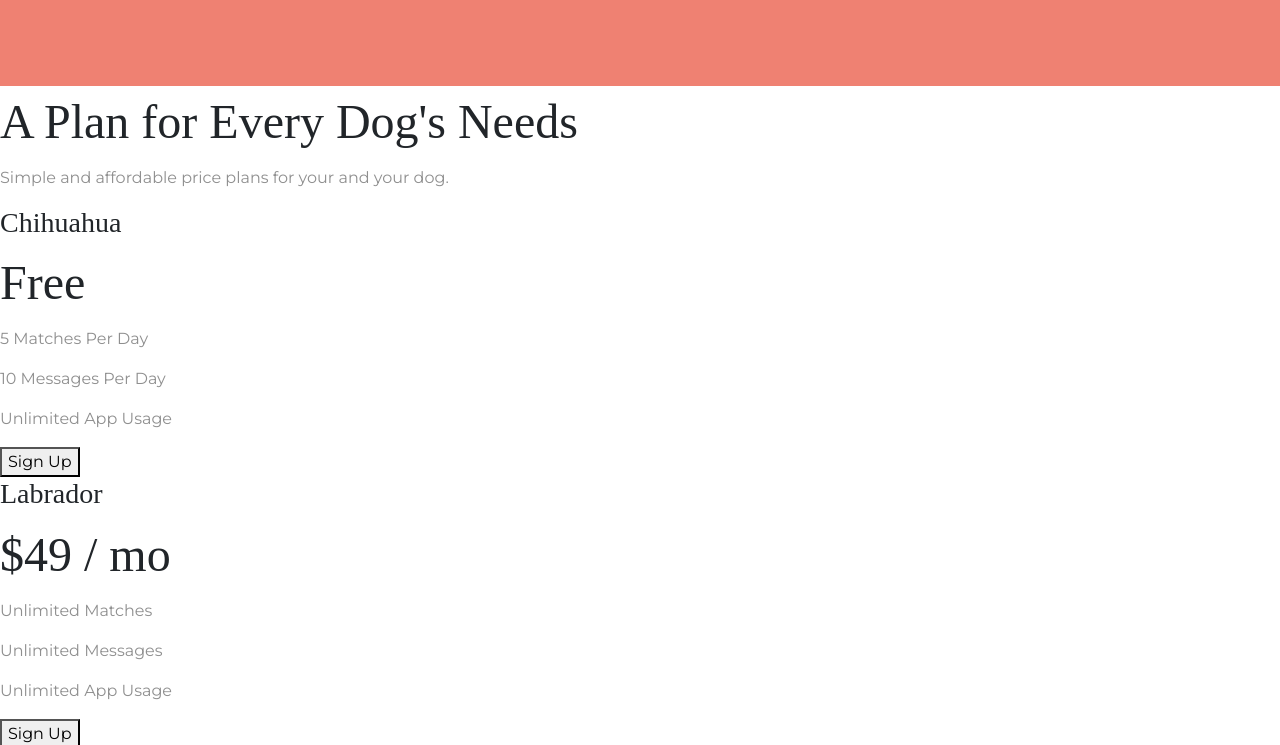
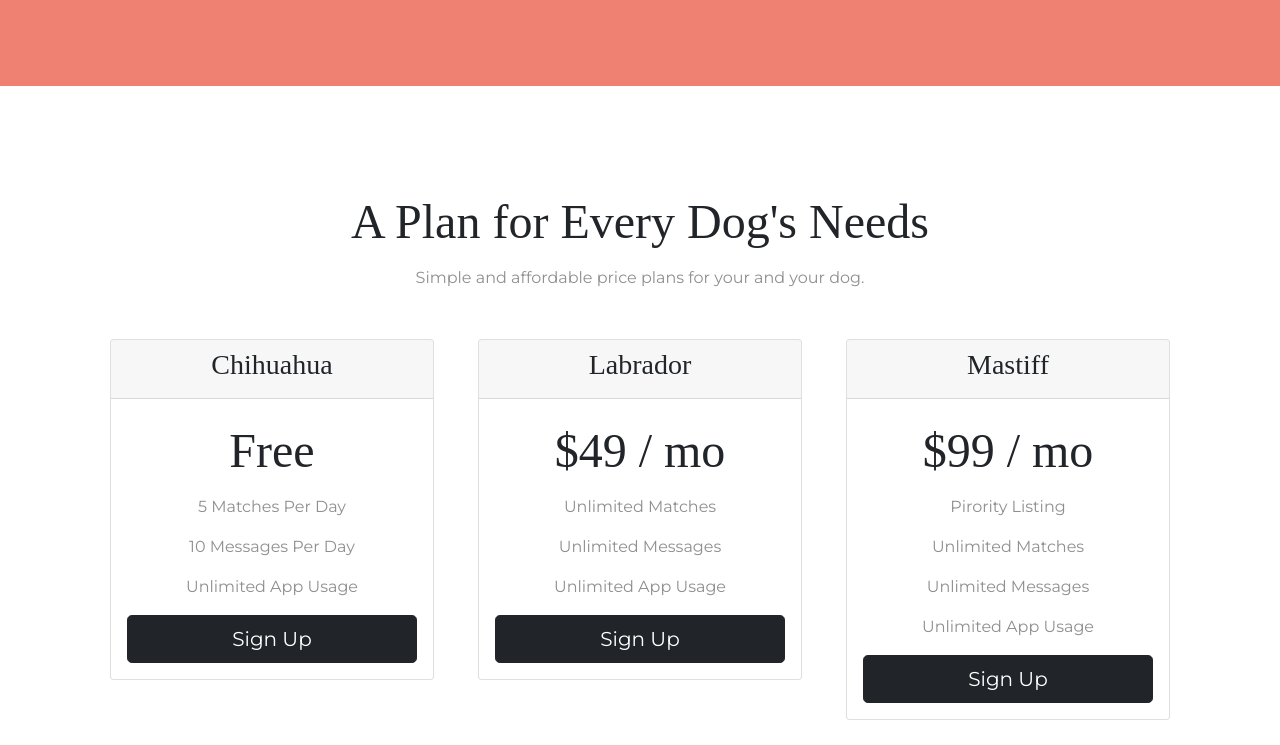
Before and after one commit to iajaymk/wdb2022, a plain HTML site: page Bootstrap - TinDog/index.html in a window 1280 px wide. Shown: the part 1792-2537 px from the top of the page. Drawn offline with nearby package versions, Linux system fonts and the light colour scheme.

Commit message:
Added Bootstrap Cards

```diff
--- a/Bootstrap - TinDog/css/styles.css
+++ b/Bootstrap - TinDog/css/styles.css
@@ -114,3 +114,14 @@ p{
   width: 15%;
   margin: 20px 20px 50px;
 }
+
+/* Pricing  */
+
+#pricing{
+  padding: 100px;
+  text-align: center;
+}
+
+.pricing-column{
+  padding: 3% 2%;
+}
--- a/Bootstrap - TinDog/index.html
+++ b/Bootstrap - TinDog/index.html
@@ -20,8 +20,9 @@
   <script src="https://cdn.jsdelivr.net/npm/popper.js@1.16.0/dist/umd/popper.min.js" integrity="sha384-Q6E9RHvbIyZFJoft+2mJbHaEWldlvI9IOYy5n3zV9zzTtmI3UksdQRVvoxMfooAo" crossorigin="anonymous"></script>
 
   <script src="https://stackpath.bootstrapcdn.com/bootstrap/4.5.0/js/bootstrap.min.js" integrity="sha384-OgVRvuATP1z7JjHLkuOU7Xw704+h835Lr+6QL9UvYjZE3Ipu6Tp75j7Bh/kR0JKI" crossorigin="anonymous"></script>
+  <script src="https://kit.fontawesome.com/e75faf44a8.js" crossorigin="anonymous"></script>
 </head>
-  <script src="https://kit.fontawesome.com/e75faf44a8.js" crossorigin="anonymous"></script>
+
 <body>
 
   <section id="title">
@@ -142,29 +143,67 @@
     <p>Simple and affordable price plans for your and your dog.</p>
 
 
+    <div class="row">
+
+      <div class="pricing-column col-lg-4 col-md-6">
+        <div class="card">
+          <div class="card-header">
             <h3>Chihuahua</h3>
+          </div>
+          <div class="card-body">
             <h2>Free</h2>
             <p>5 Matches Per Day</p>
             <p>10 Messages Per Day</p>
             <p>Unlimited App Usage</p>
-    <button type="button">Sign Up</button>
+            <button type="button" class="btn btn-dark btn-lg col-12">Sign Up</button>
+          </div>
 
+        </div>
+      </div>
+      <div class="pricing-column col-lg-4 col-md-6">
 
+        <div class="card">
+          <div class="card-header">
             <h3>Labrador</h3>
+          </div>
+          <div class="card-body">
             <h2>$49 / mo</h2>
             <p>Unlimited Matches</p>
             <p>Unlimited Messages</p>
             <p>Unlimited App Usage</p>
-    <button type="button">Sign Up</button>
+            <button type="button" class="btn btn-dark btn-lg col-12">Sign Up</button>
+          </div>
 
+        </div>
+      </div>
 
+      <div class="pricing-column col-lg-4">
+        <div class="card">
+
+          <div class="card-header">
             <h3>Mastiff</h3>
+          </div>
+          <div class="card-body">
             <h2>$99 / mo</h2>
             <p>Pirority Listing</p>
             <p>Unlimited Matches</p>
             <p>Unlimited Messages</p>
             <p>Unlimited App Usage</p>
-    <button type="button">Sign Up</button>
+            <button type="button" class="btn btn-dark btn-lg col-12">Sign Up</button>
+          </div>
+
+        </div>
+      </div>
+    </div>
+
+
+
+
+
+
+
+
+
 
   </section>
 
```
Lines whose indentation alone changed are shown as unchanged.
